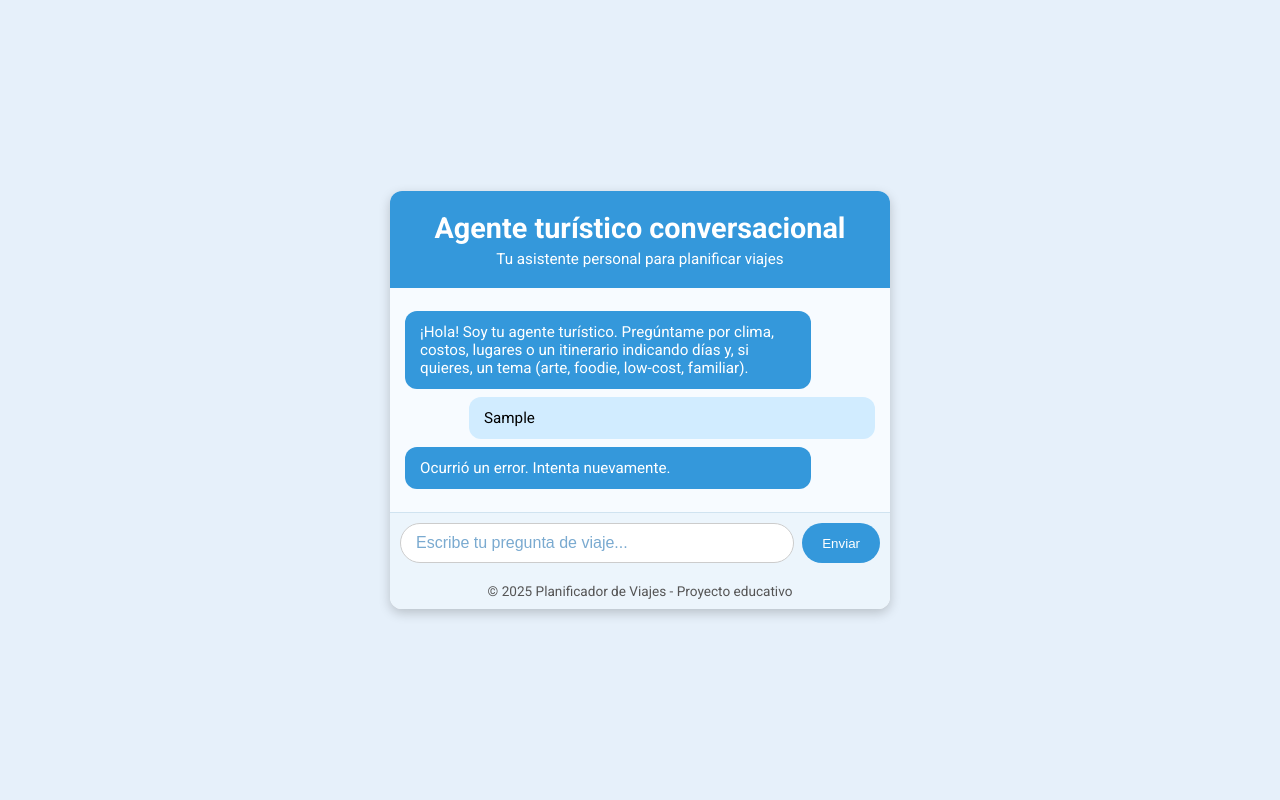
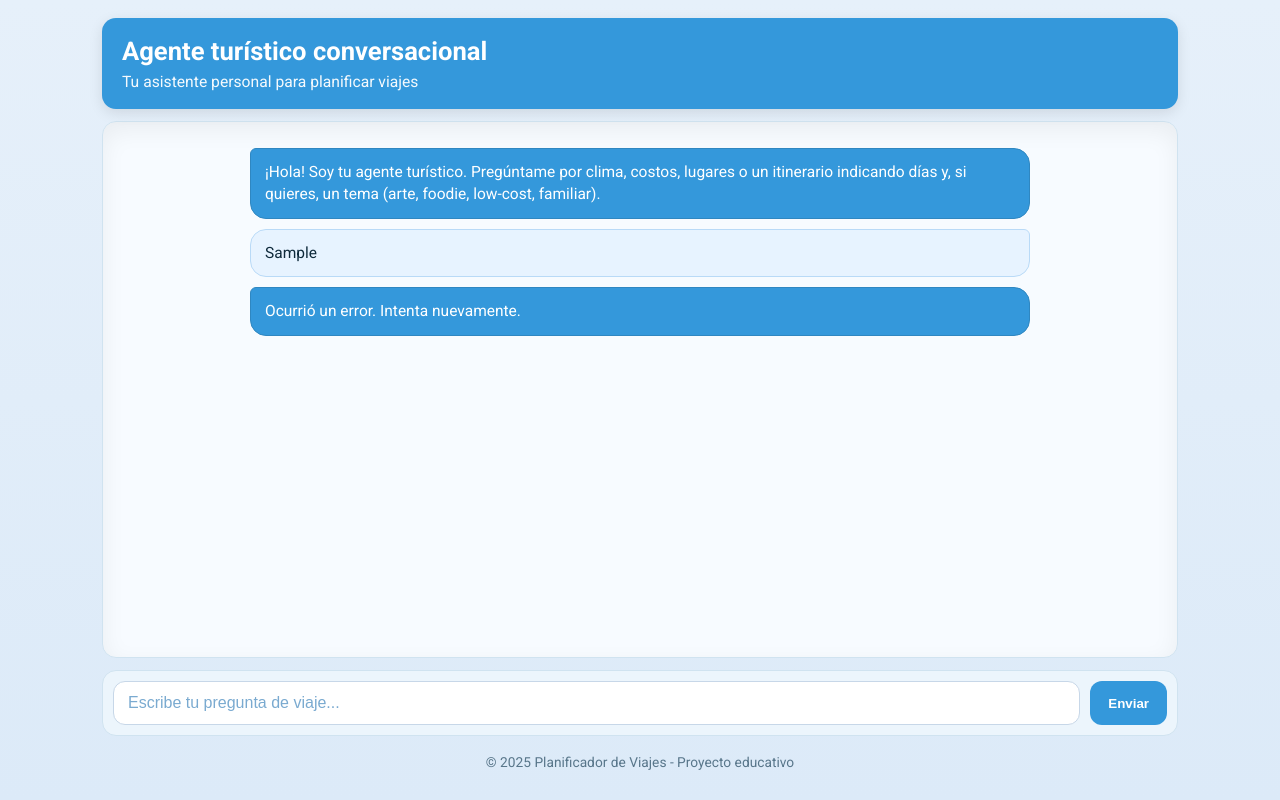
Before and after one commit to JuliiizLargo/VercelApp, a plain HTML site: page static/index.html in a window 1280 px wide. Both pictures are taken after typing "Sample" into the empty fields and a click on the button "Enviar". Drawn offline with Linux system fonts and the light colour scheme; no server answers.

Commit message:
Update styles.css

```diff
--- a/static/styles.css
+++ b/static/styles.css
@@ -1,269 +1,271 @@
-/* Fuente moderna y limpia */
+/* Fuente  */
 @import url('https://fonts.googleapis.com/css2?family=Roboto:wght@400;700&display=swap');
 
-/* ====== Base ====== */
-body {
+
+*{ box-sizing: border-box; }
+html, body{ height: 100%; }
+
+body{
   margin: 0;
   padding: 0;
-    font-family: 'Roboto', sans-serif;
-    background: #e6f0fa;
-    display: flex;
-    justify-content: center;
-    align-items: center;
-    height: 100vh;
-}
-
-.chat-container {
-    width: 95%;
-    max-width: 500px;
-    background: #ffffff;
-    border-radius: 12px;
-    box-shadow: 0 4px 12px rgba(0,0,0,0.2);
-    display: flex;
-    flex-direction: column;
-    overflow: hidden;
-}
-
-.chat-header {
-    background: #3498db;
-    color: #fff;
-    padding: 20px;
-    text-align: center;
-}
-
-.chat-header h1 {
-    margin: 0;
-    font-size: 1.8rem;
-}
-
-.chat-header p {
-    margin: 5px 0 0;
-    font-size: 0.95rem;
-}
-
-.chat-box {
-    flex: 1;
-    padding: 15px;
-    overflow-y: auto;
-    background: #f7fbff;
-}
-
-.message {
-    padding: 12px 15px;
-    margin: 8px 0;
-    border-radius: 12px;
-    max-width: 80%;
-    word-wrap: break-word;
-    font-size: 0.95rem;
-}
-
-.message.user {
-    background: #d1ecff;
-    align-self: flex-end;
-    color: #000;
-    margin-left: auto;
-}
-
-.message.bot {
-    background: #3498db;
-    color: #fff;
-    align-self: flex-start;
-    margin-right: auto;
-}
-
-.chat-form {
-    display: flex;
-    padding: 10px;
-    background: #ecf5fc;
-    border-top: 1px solid #d0e3f0;
-}
-
-.chat-form input {
-    flex: 1;
-    padding: 10px 15px;
-    border: 1px solid #ccc;
-    border-radius: 20px;
-    font-size: 1rem;
-    outline: none;
-    background: #fff;
-    color: #222;
-}
-
-.chat-form input::placeholder {
-    color: #7aaad0;
-}
-
-.chat-form button {
-    background: #3498db;
-    color: #fff;
-    border: none;
-    border-radius: 20px;
-    padding: 10px 20px;
-    margin-left: 8px;
-    cursor: pointer;
-    transition: background 0.3s, transform .06s ease;
-}
-
-.chat-form button:hover {
-    background: #2c80b4;
-}
-
-.chat-form button:active{
-    transform: translateY(1px);
-}
-
-.chat-footer {
-    text-align: center;
-    padding: 10px;
-    font-size: 0.85rem;
-    color: #555;
-    background: #ecf5fc;
-}
-
-/* ====== Scrollbar suave (opcional) ====== */
-.chat-box::-webkit-scrollbar {
-    width: 10px;
-}
-.chat-box::-webkit-scrollbar-track {
-    background: #e6f0fa;
-    border-radius: 10px;
-}
-.chat-box::-webkit-scrollbar-thumb {
-    background: #c7ddf0;
-    border-radius: 10px;
-}
-.chat-box::-webkit-scrollbar-thumb:hover {
-    background: #b3d2ec;
+  font-family: 'Roboto', system-ui, -apple-system, Segoe UI, Roboto, 'Helvetica Neue', Arial, sans-serif;
+  color: #0f2a3b;
+  background: linear-gradient(180deg, #e6f0fa 0%, #dceaf8 100%);
 }
 
 
-/* Encabezado del itinerario */
-.message.bot .itinerary-header{
-    font-weight: 700;
-    font-size: 1.05rem;
-    margin: 6px 0 10px;
-    /* Para contrastar sobre el fondo azul del bot */
-    color: #eaf6ff;
+.chat-container{
+  max-width: 1100px;     /* ancho desktop estilo chat */
+  margin: 0 auto;
+  padding: 18px 12px;
+  display: grid;
+  grid-template-rows: auto 1fr auto auto; /* header / box / form / footer */
+  gap: 12px;
+  min-height: 100svh;     /* altura viewport móvil robusta */
 }
 
-/* Bloque "Incluye" como recuadro */
+/* ==================== HEADER ==================== */
+.chat-header{
+  background: #3498db;
+  color: #fff;
+  border-radius: 14px;
+  padding: 18px 20px;
+  box-shadow: 0 4px 14px rgba(0,0,0,.10);
+  position: sticky;
+  top: 8px;               /* queda “pegado” al hacer scroll largo */
+  z-index: 2;
+}
+.chat-header h1{
+  margin: 0 0 6px;
+  font-size: 1.6rem;
+}
+.chat-header p{
+  margin: 0;
+  font-size: .98rem;
+  opacity: .95;
+}
+
+/* ==================== CAJA DE CHAT ==================== */
+.chat-box{
+  overflow-y: auto;
+  background: #f7fbff;
+  border: 1px solid #d0e3f0;
+  border-radius: 14px;
+  padding: 16px 14px;
+  box-shadow: 0 8px 24px rgba(0,0,0,.06) inset;
+}
+
+/* Contenido centrado como “columna” de conversación */
+.message{
+  max-width: 780px;           /* ancho legible en escritorio */
+  margin: 10px auto;          /* centra mensajes en la columna */
+  padding: 12px 14px;
+  border-radius: 16px;
+  line-height: 1.45;
+  word-wrap: break-word;
+  font-size: 0.97rem;
+}
+
+/* Burbujas usuario/bot con contraste suave */
+.message.user{
+  background: #e7f3ff;
+  border: 1px solid #b9daf7;
+  color: #0f2a3b;
+  border-top-right-radius: 6px;
+}
+.message.bot{
+  background: #3498db;
+  color: #fff;
+  border: 1px solid #2f87c1;
+  border-top-left-radius: 6px;
+}
+
+
+.chat-form{
+  display: grid;
+  grid-template-columns: 1fr auto;
+  gap: 10px;
+  background: #ecf5fc;
+  border: 1px solid #d0e3f0;
+  border-radius: 14px;
+  padding: 10px;
+  position: sticky;
+  bottom: 8px;               /* visible siempre en desktop */
+  z-index: 2;
+}
+.chat-form input{
+  padding: 12px 14px;
+  border-radius: 12px;
+  border: 1px solid #c7d7e8;
+  background: #fff;
+  outline: none;
+  font-size: 1rem;
+  color: #103247;
+}
+.chat-form input::placeholder{ color: #7aaad0; }
+.chat-form button{
+  padding: 12px 18px;
+  border-radius: 12px;
+  border: 0;
+  background: #3498db;
+  color: #fff;
+  font-weight: 700;
+  cursor: pointer;
+  transition: background .2s ease, transform .06s ease;
+}
+.chat-form button:hover{ background: #2c80b4; }
+.chat-form button:active{ transform: translateY(1px); }
+
+/* ==================== FOOTER ==================== */
+.chat-footer{
+  text-align: center;
+  font-size: .86rem;
+  color: #58768a;
+  padding: 6px 4px 12px;
+}
+
+
+.chat-box::-webkit-scrollbar{ width: 12px; }
+.chat-box::-webkit-scrollbar-track{
+  background: #eaf3fc;
+  border-radius: 10px;
+}
+.chat-box::-webkit-scrollbar-thumb{
+  background: #c8dff5;
+  border-radius: 10px;
+  border: 2px solid #eaf3fc;
+}
+.chat-box::-webkit-scrollbar-thumb:hover{ background: #b8d6f1; }
+
+/* Título de itinerario */
+.message.bot .itinerary-header{
+  font-weight: 800;
+  font-size: 1.15rem;
+  margin: 6px 0 12px;
+  color: #eaf6ff;
+  letter-spacing: .2px;
+}
+
+/* Bloque “Incluye” tipo callout */
 .message.bot .itinerary-aside{
   background: #f1f8ff;
   color: #1f3b4d;
   border: 1px solid #d5e9fb;
-    border-radius: 10px;
+  border-radius: 12px;
   padding: 10px 12px;
-    margin-bottom: 12px;
+  margin: 0 auto 14px;
+  max-width: 780px;          /* coincide con columna del chat */
 }
 .message.bot .itinerary-aside .aside-title{
-    font-weight: 700;
+  font-weight: 800;
   margin-bottom: 6px;
   color: #2c80b4;
 }
 .message.bot .itinerary-aside ul{
-    margin: 0;
-    padding-left: 18px;
+  margin: 0; padding-left: 18px;
 }
-.message.bot .itinerary-aside li{
-    margin: 4px 0;
+.message.bot .itinerary-aside li{ margin: 4px 0; }
+
+/* Grilla de tarjetas por día (responsive) */
+.message.bot .itinerary-grid{
+  display: grid;
+  gap: 14px;
+  margin: 0 auto;
+  max-width: 980px;          /* más ancho para la grilla */
+  grid-template-columns: 1fr;  /* móvil por defecto */
 }
 
-/* Grid de tarjetas por día */
+/* >= 640px: dos columnas (tablet) */
+@media (min-width: 640px){
   .message.bot .itinerary-grid{
-    display: grid;
-    gap: 12px;
-    grid-template-columns: 1fr;           /* 1 columna en móviles */
+    grid-template-columns: repeat(2, minmax(0, 1fr));
   }
-
-/* A partir de 560px, dos columnas */
-@media (min-width: 560px){
+}
+/* >= 1024px: tres columnas (escritorio) */
+@media (min-width: 1024px){
   .message.bot .itinerary-grid{
-        grid-template-columns: repeat(2, 1fr);
+    grid-template-columns: repeat(3, minmax(0, 1fr));
   }
 }
 
-/* Tarjeta por día: fondo claro para máxima legibilidad */
+/* Tarjeta de día */
 .message.bot .itinerary-card{
   background: #ffffff;
   color: #223042;
   border: 1px solid #e2eef8;
-    border-radius: 12px;
+  border-radius: 14px;
   padding: 12px;
-    box-shadow: 0 6px 14px rgba(0,0,0,0.08);
+  box-shadow: 0 8px 18px rgba(15,42,59,.06);
+  transition: transform .1s ease, box-shadow .2s ease;
+}
+.message.bot .itinerary-card:hover{
+  transform: translateY(-1px);
+  box-shadow: 0 10px 22px rgba(15,42,59,.10);
 }
 
-/* Título de la tarjeta (Día X) */
+/* Encabezado de cada día */
 .message.bot .itinerary-card h3{
-    margin: 0 0 8px;
+  margin: 2px 0 10px;
   font-size: 1rem;
   color: #2c80b4;
+  letter-spacing: .15px;
 }
 
 /* Filas Mañana/Tarde/Noche/Tip */
 .message.bot .itinerary-row{
   display: grid;
-    grid-template-columns: 90px 1fr;
-    gap: 6px 8px;
+  grid-template-columns: 92px 1fr;
+  gap: 6px 10px;
   margin: 6px 0;
-    align-items: baseline;
+  align-items: start;
 }
-
 .message.bot .itinerary-row .row-key{
   color: #5b7ea0;
-    font-weight: 700;
+  font-weight: 800;
 }
-
 .message.bot .itinerary-row .row-val{
   color: #223042;
 }
 
 /* Nota/descargo al final */
 .message.bot .disclaimer{
-    margin-top: 10px;
-    font-size: .9rem;
+  margin: 14px auto 0;
+  max-width: 780px;
+  font-size: .92rem;
   color: #eaf6ff;
   opacity: .95;
   border-left: 3px solid #cfe8ff;
   padding-left: 10px;
 }
 
-
+/* Etiquetas (por si luego agregas chips de tema/destino) */
 .message.bot .chip{
   display: inline-block;
   padding: 4px 8px;
   border-radius: 999px;
   font-size: 0.82rem;
-    font-weight: 700;
+  font-weight: 800;
   background: #ffffff;
   color: #2c80b4;
   border: 1px solid #d5e9fb;
   margin-right: 6px;
 }
 
+/* Tipografía dentro de respuestas del bot */
+.message.bot b, .message.bot strong{ color: #ffffff; }
+.message.bot i, .message.bot em{ color: #eef7ff; opacity: .95; }
 
-.message.bot b,
-.message.bot strong{
-    color: #ffffff;
+/* Enlaces dentro del bot */
+.message.bot a{ color: #fffb; text-decoration: underline; }
+.message.bot a:hover{ color: #fff; }
+
+/* ==================== ACCESIBILIDAD ALTO CONTRASTE ==================== */
+body.hc .chat-header{ background:#246a99; }
+body.hc .message.bot{ background:#246a99; }
+body.hc .message.bot .itinerary-card{ border-color:#c9def0; }
+
+/* ==================== AJUSTES RESPONSIVE EXTRA ==================== */
+@media (max-width: 768px){
+  .chat-container{ padding: 10px 8px; }
+  .message{ margin-left: 6px; margin-right: 6px; }
 }
-
-.message.bot i,
-.message.bot em{
-    color: #eef7ff;
-    opacity: .95;
-}
-
-
-.message.bot a{
-    color: #fffb;
-    text-decoration: underline;
-}
-.message.bot a:hover{
-    color: #fff;
-}
-
-body.hc .message.bot {
-    background: #246a99;
-}
-body.hc .message.bot .itinerary-card{
-    border-color: #c9def0;
-}
```
Lines whose indentation alone changed are shown as unchanged.
